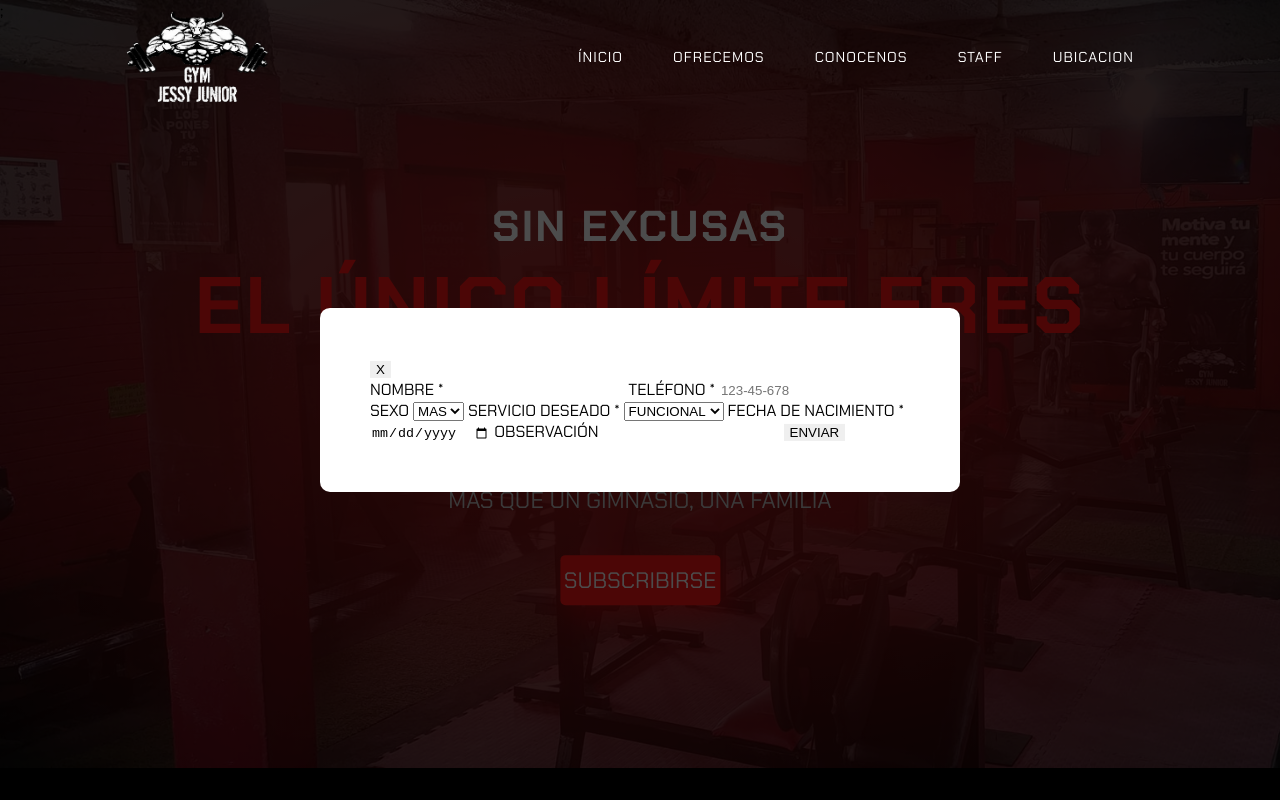
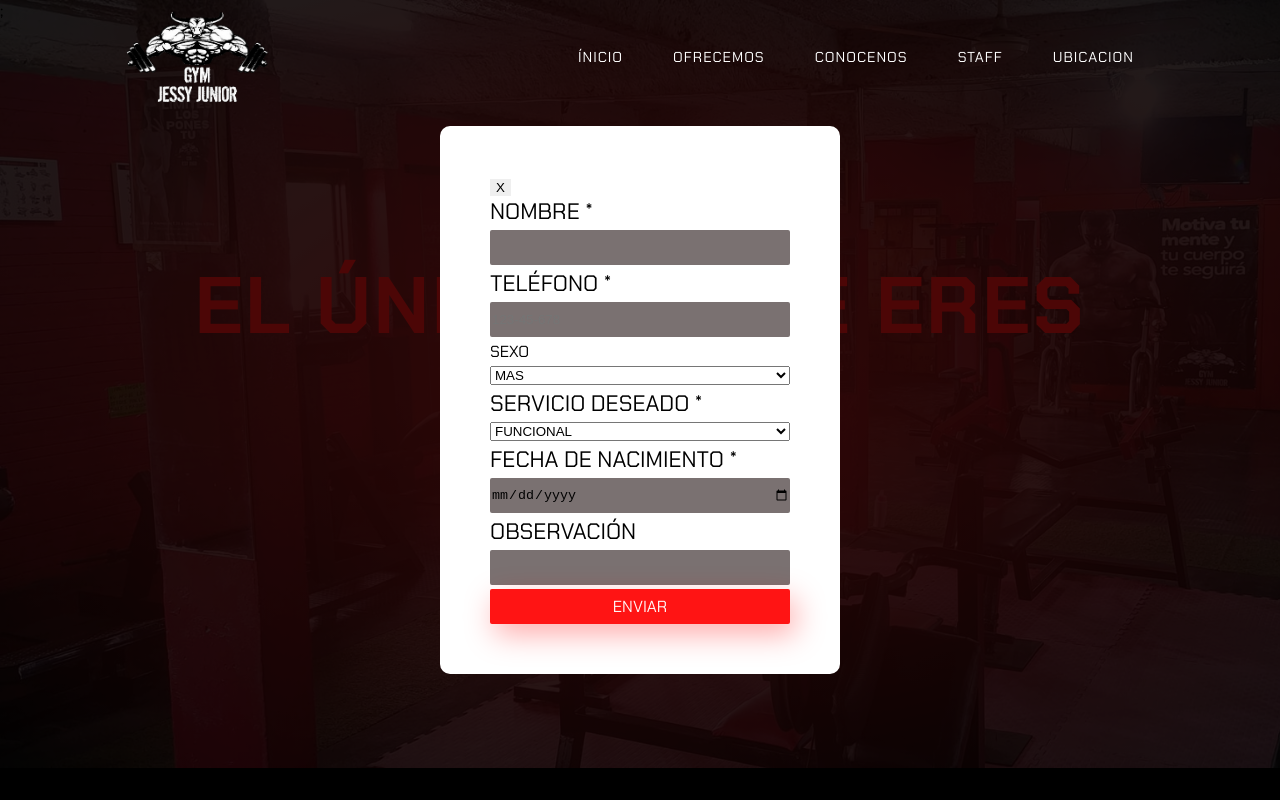
Before and after one commit to walissonsou/GymJessyJunior, a React (Vite) app: page / in a window 1280 px wide. Both pictures are taken after a click on the link "SUBSCRIBIRSE". Shown: the top 800 px of the page. Built offline with nearby package versions, Linux system fonts and the light colour scheme.

Commit message:
feat: add cursor pointer for buttons

```diff
--- a/src/style.css
+++ b/src/style.css
@@ -120,6 +120,7 @@ nav .menu-btn,
   justify-content: center;
   align-items: center;
   margin-top: 40px;
+  cursor: pointer;
 }
 .header-btn {
   width: 160px;
@@ -131,12 +132,13 @@ nav .menu-btn,
   background-color: #ff1414;
   box-shadow: 5px 10px 30px rgba(255, 2, 2, 0.336);
   border-radius: 5px;
-  color: #ffffff;
+  color: #fff7f7;
+  cursor: pointer;
 }
 .header-btn:hover {
   background-color: transparent;
   transition: all ease 0.5s;
-  color: #ffffff;
+  color: #010101;
   border: 2px solid #ff1414;
 }
 
@@ -516,7 +518,6 @@ nav .menu-btn,
     flex-direction: column;
     padding-top: 0px;
     text-align: center;
-
     margin-top: 0px;
   }
   .about-text {
@@ -742,3 +743,36 @@ nav .menu-btn,
     grid-template-columns: 1fr;
   }
 }
+.form{
+  display: flex;
+
+
+  justify-content: center;
+  flex-direction: column;
+ gap: 4px;
+}
+.form label {
+  font-family:  "Chakra Petch", sans-serif;
+  font-size: 1.4rem
+}
+.form input{
+  color: black;
+  gap: 10px;
+  background-color: rgb(122, 113, 113);
+  border-radius: 2px;
+  width: 300px;
+  height: 35px;
+}
+.form .header-bttn{
+  width: 100%;
+  height: 35px;
+  align-items: center;
+  justify-content: center;
+  font-size: 1rem;
+  background-color: #ff1414;
+  box-shadow: 5px 10px 30px rgba(255, 2, 2, 0.336);
+  border-radius: 2px;
+  color: #fff7f7;
+  cursor: pointer;
+  font-family:  "Chakra Petch", sans-serif;
+}
```
